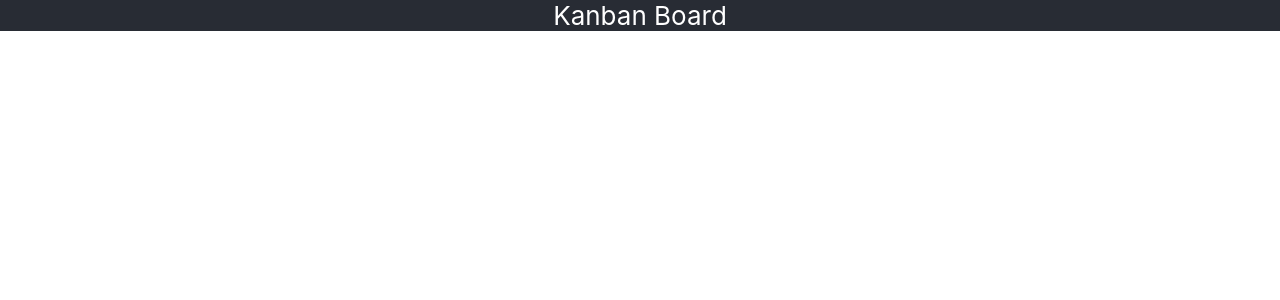
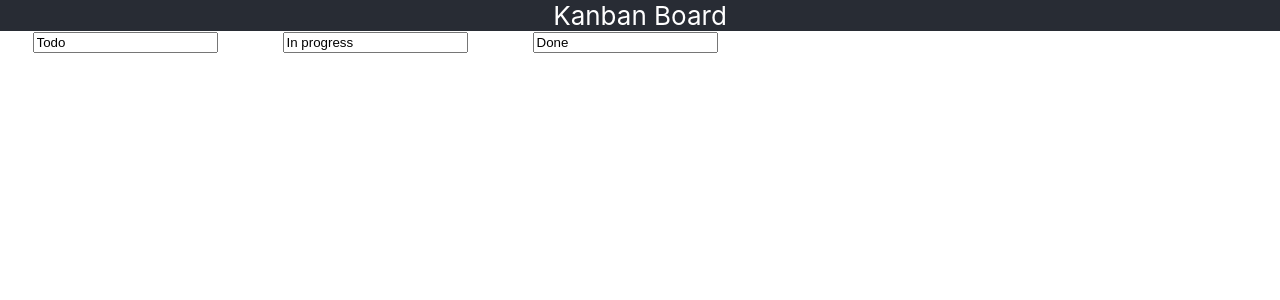
Before and after one commit to jennhuynh02/Kanban-Board, a React (Create React App) app: page / in a window 1280 px wide. Shown: the top 300 px of the page. Built offline with nearby package versions, Linux system fonts and the light colour scheme.

Commit message:
Add editing feature for column names

```diff
--- a/package.json
+++ b/package.json
@@ -32,5 +32,9 @@
       "last 1 firefox version",
       "last 1 safari version"
     ]
+  },
+  "devDependencies": {
+    "eslint": "^7.7.0",
+    "eslint-plugin-react": "^7.20.6"
   }
 }
--- a/public/index.html
+++ b/public/index.html
@@ -2,14 +2,13 @@
 <html lang="en">
   <head>
     <meta charset="utf-8" />
-    <link rel="icon" href="%PUBLIC_URL%/favicon.ico" />
+    <!-- <link rel="icon" href="%PUBLIC_URL%/favicon.ico" /> -->
     <meta name="viewport" content="width=device-width, initial-scale=1" />
     <meta name="theme-color" content="#000000" />
     <meta
       name="description"
       content="Web site created using create-react-app"
     />
-    <link rel="apple-touch-icon" href="%PUBLIC_URL%/logo192.png" />
     <!--
       manifest.json provides metadata used when your web app is installed on a
       user's mobile device or desktop. See https://developers.google.com/web/fundamentals/web-app-manifest/
--- a/src/components/board/board.css
+++ b/src/components/board/board.css
@@ -0,0 +1,8 @@
+.column {
+  height: 600px;
+  width: 250px;
+}
+
+.all-columns {
+  display: flex;
+}
--- a/src/components/board/board.jsx
+++ b/src/components/board/board.jsx
@@ -1,15 +1,38 @@
 import React from "react";
+import './board.css';
 
 class Board extends React.Component {
   constructor(props) {
     super(props);
+    this.state = {
+      columns: ["Todo", "In progress", "Done"],
+    }
+
+    this.update = this.update.bind(this);
+  }
+
+  update(idx) {
+    return (e) => {
+      let copy = this.state.columns;
+      copy[idx] = e.currentTarget.value;
+      this.setState({ columns: copy });
+    }
+  }
+
+  swap() {
+
   }
 
   render() {
+    console.log(this.state);
     return (
-        <div>
-
-        </div>
+      <div className="all-columns">
+        {this.state.columns.map((col, idx) => (
+          <div key={idx} draggable="true" className="column">
+            <input defaultValue={col} onChange={this.update(idx)}/>
+          </div>
+        ))}
+      </div>
     )
   }
 }
```
Also changed, not shown: .eslintrc.js (added), public/manifest.json, 1 other file (tests, documents, lock files or other folders).
